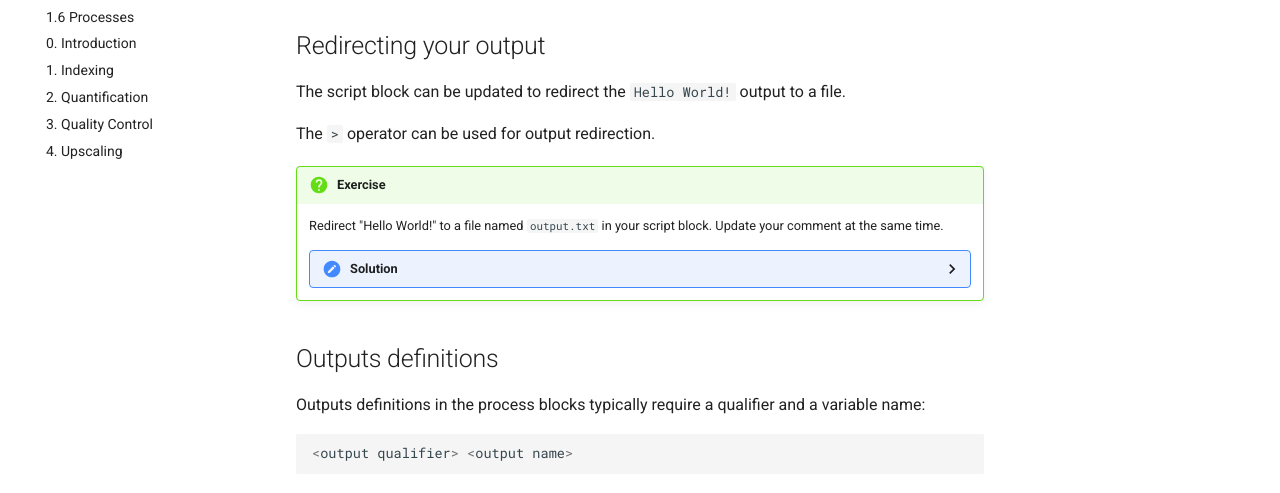
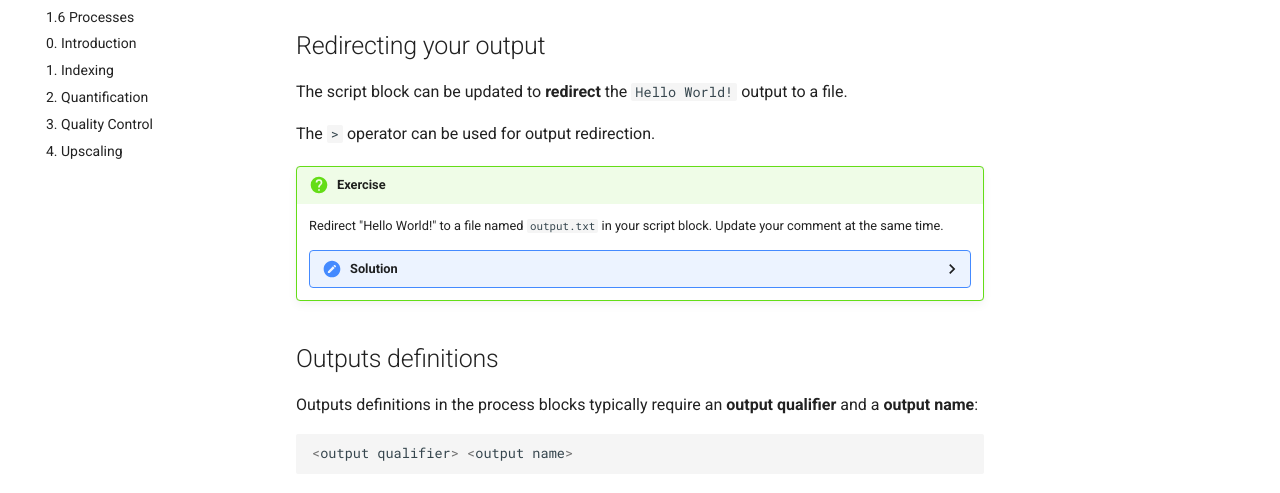
Before and after one commit to Sydney-Informatics-Hub/hello-nextflow, an MkDocs documentation site: the page built from docs/session1/03_output.md, in a window 1280 px wide and 900 px high. Shown: the part 310-803 px from the top of the window. Built offline with MkDocs 1.6.1 and Material for MkDocs 9.7.7, drawn with Linux system fonts in a browser that asks for light colours; comment, search, counter and statistics services are not loaded; some of the changed text lies outside the part shown.

Commit message:
Add bold words

````diff
--- a/docs/session1/03_output.md
+++ b/docs/session1/03_output.md
@@ -6,7 +6,7 @@ Here we're going to update the script and the output definition blocks to save t
 
 ## Redirecting your output
 
-The script block can be updated to redirect the `Hello World!` output to a file.
+The script block can be updated to **redirect** the `Hello World!` output to a file.
 
 The `>` operator can be used for output redirection.
 
@@ -33,7 +33,7 @@ The `>` operator can be used for output redirection.
 
 ## Outputs definitions
 
-Outputs definitions in the process blocks typically require a qualifier and a variable name:
+Outputs definitions in the process blocks typically require an **output qualifier** and a **output name**:
 
 ```groovy
 <output qualifier> <output name>
@@ -90,7 +90,7 @@ The output name and the file generated by the script must match (or be picked up
 
 ## Publishing directory
 
-Without a publishing strategy any files that are created by a process will only exist in the `work` directory.
+Without a **publishing** strategy any files that are created by a process will only exist in the `work` directory.
 
 Realistically, you may want to capture a set of outputs and save them in a specific directory.
 
````
Also changed, not shown: other parts of docs/session1/03_output.md (+1 -0 lines), docs/session1/02_hellonf.md (+3 -3 lines).
